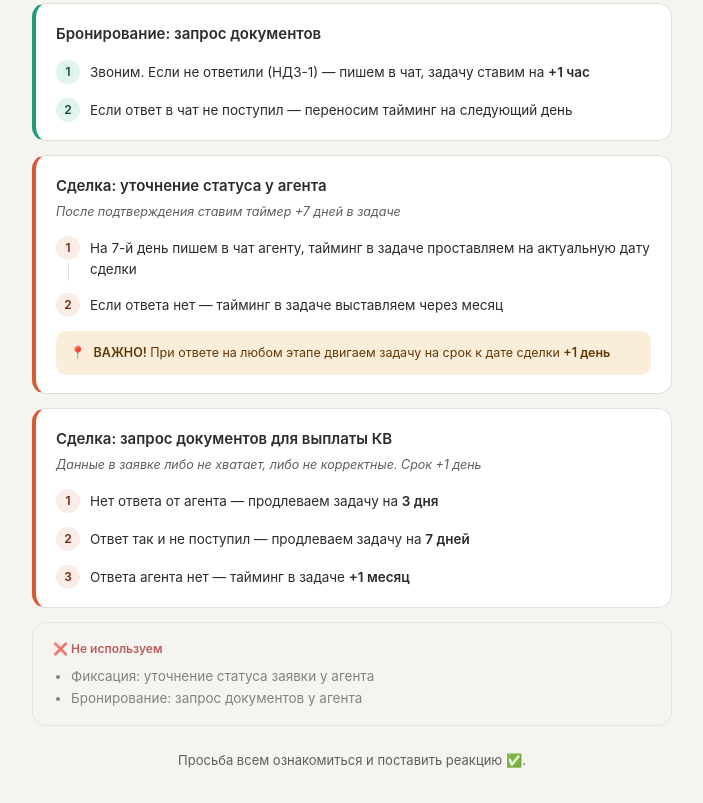
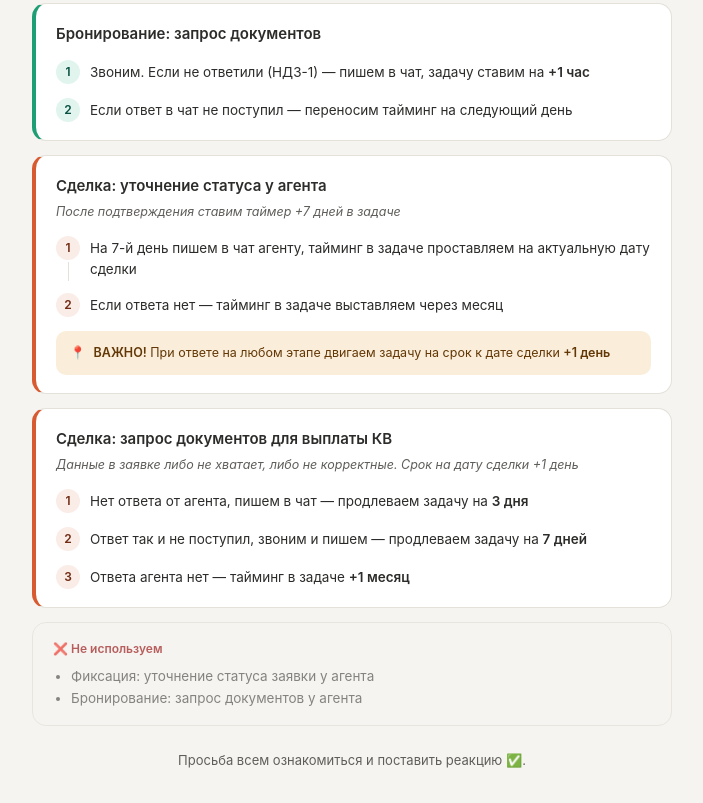
Before and after one commit to KirillIl/Izmeneniya-v-zadachah, a plain HTML site: page index.html in a window 1280 px wide. Shown: the part 618-1421 px from the top of the page, without its empty margins (288-991 px from the left). Drawn offline with Linux system fonts and the light colour scheme.

Commit message:
Update index.html

```diff
--- a/index.html
+++ b/index.html
@@ -167,15 +167,15 @@
 
   <div class="card coral">
     <h2>Сделка: запрос документов для выплаты КВ</h2>
-    <div class="sub">Данные в заявке либо не хватает, либо не корректные. Срок +1 день</div>
+    <div class="sub">Данные в заявке либо не хватает, либо не корректные. Срок на дату сделки +1 день</div>
     <div class="steps">
       <div class="step">
         <div class="rail"><span class="dot">1</span><span class="line"></span></div>
-        <div class="text">Нет ответа от агента — продлеваем задачу на <b>3 дня</b></div>
+        <div class="text">Нет ответа от агента, пишем в чат — продлеваем задачу на <b>3 дня</b></div>
       </div>
       <div class="step">
         <div class="rail"><span class="dot">2</span><span class="line"></span></div>
-        <div class="text">Ответ так и не поступил — продлеваем задачу на <b>7 дней</b></div>
+        <div class="text">Ответ так и не поступил, звоним и пишем — продлеваем задачу на <b>7 дней</b></div>
       </div>
       <div class="step">
         <div class="rail"><span class="dot">3</span></div>
```
